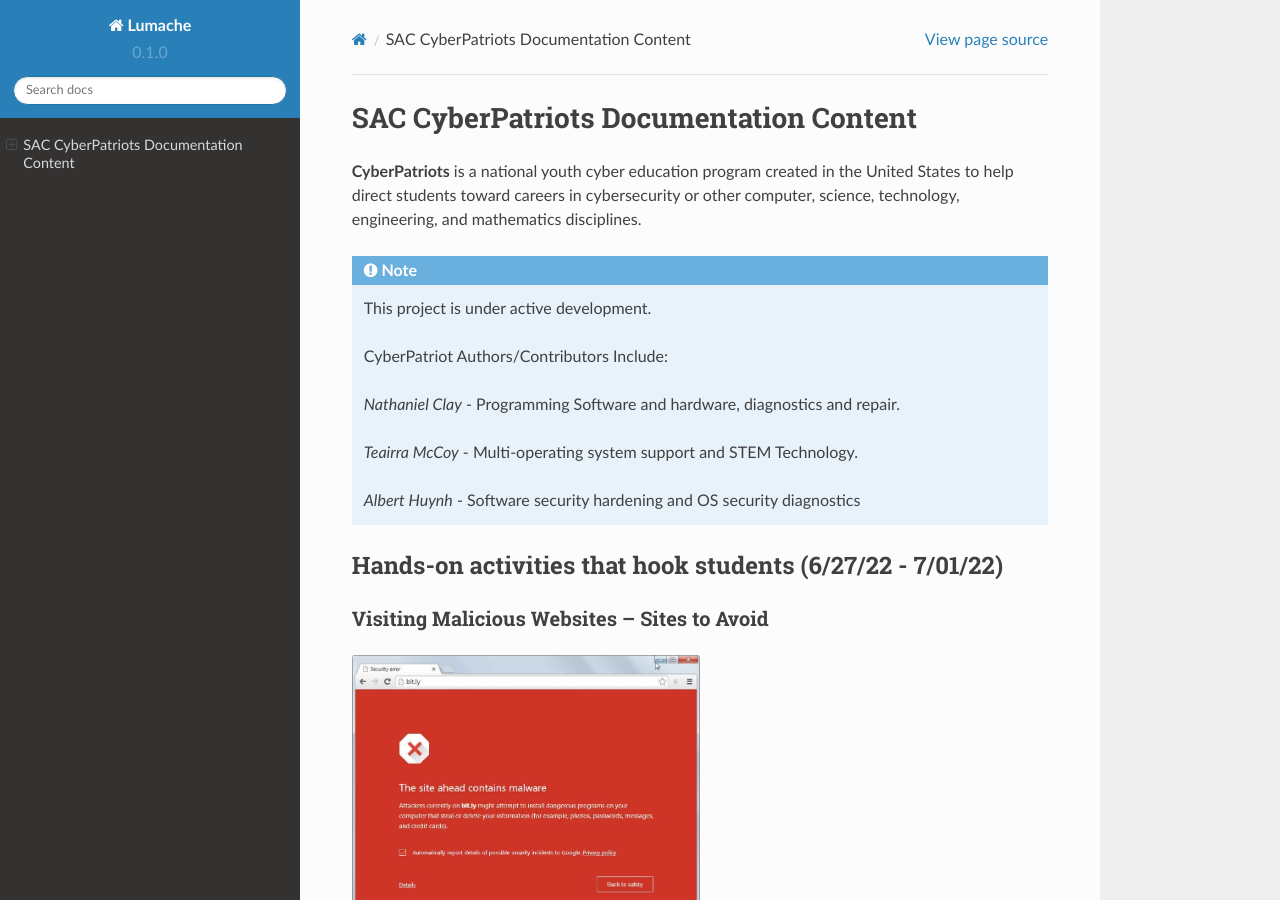
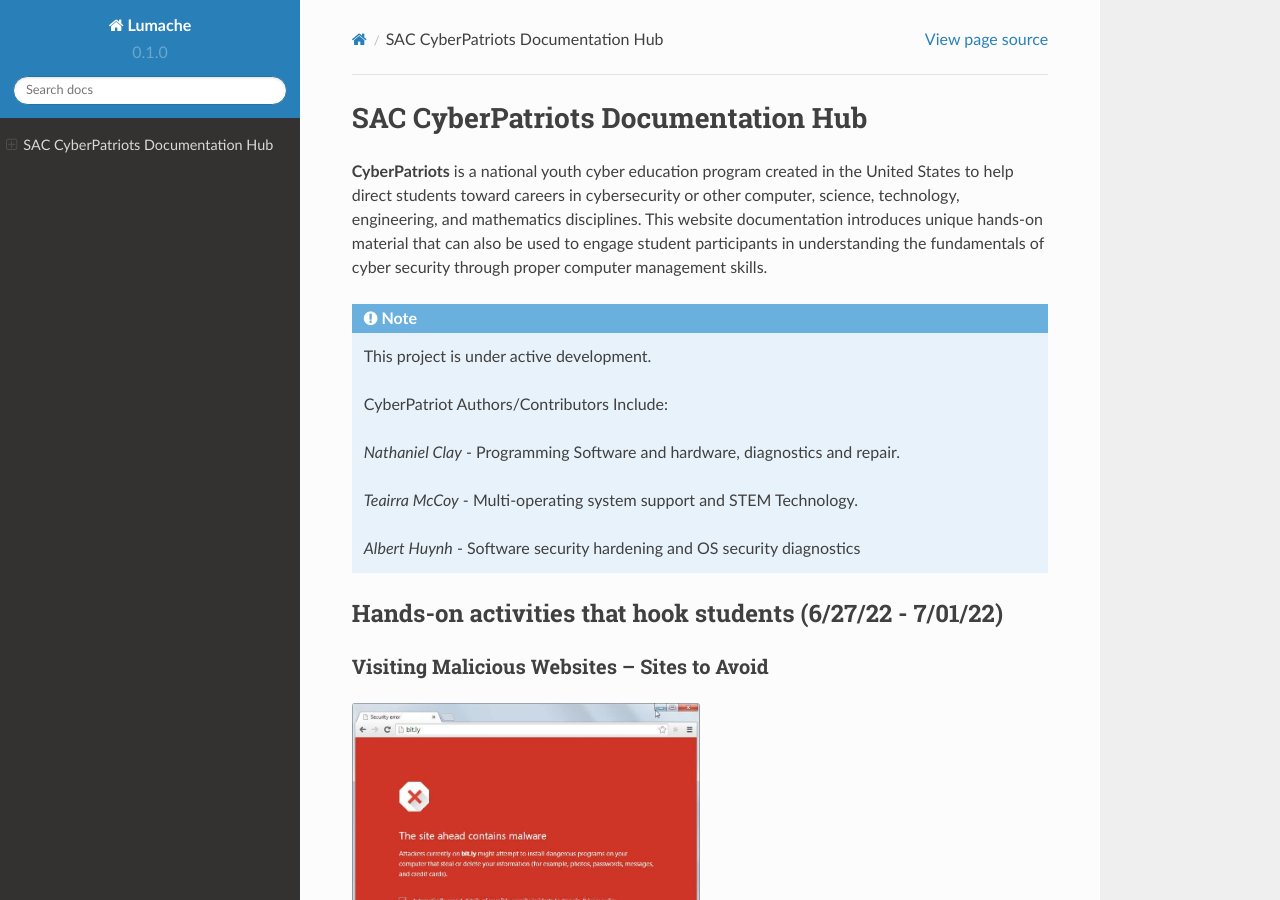
Before and after one commit to natt96z/cybersac, a Sphinx documentation site: the page built from docs/source/index.rst, in a window 1280 px wide and 900 px high. Built offline with Sphinx 7.4.7 and the Read the Docs theme 2.0.0, drawn with Linux system fonts in a browser that asks for light colours.

Commit message:
Update index.rst

```diff
--- a/docs/source/index.rst
+++ b/docs/source/index.rst
@@ -1,7 +1,7 @@
-SAC CyberPatriots Documentation Content
+SAC CyberPatriots Documentation Hub
 ========================================
 
-**CyberPatriots** is a national youth cyber education program created in the United States to help direct students toward careers in cybersecurity or other computer, science, technology, engineering, and mathematics disciplines.
+**CyberPatriots** is a national youth cyber education program created in the United States to help direct students toward careers in cybersecurity or other computer, science, technology, engineering, and mathematics disciplines. This website documentation introduces unique hands-on material that can also be used to engage student participants in understanding the fundamentals of cyber security through proper computer management skills.
 
 .. note::
 
```
